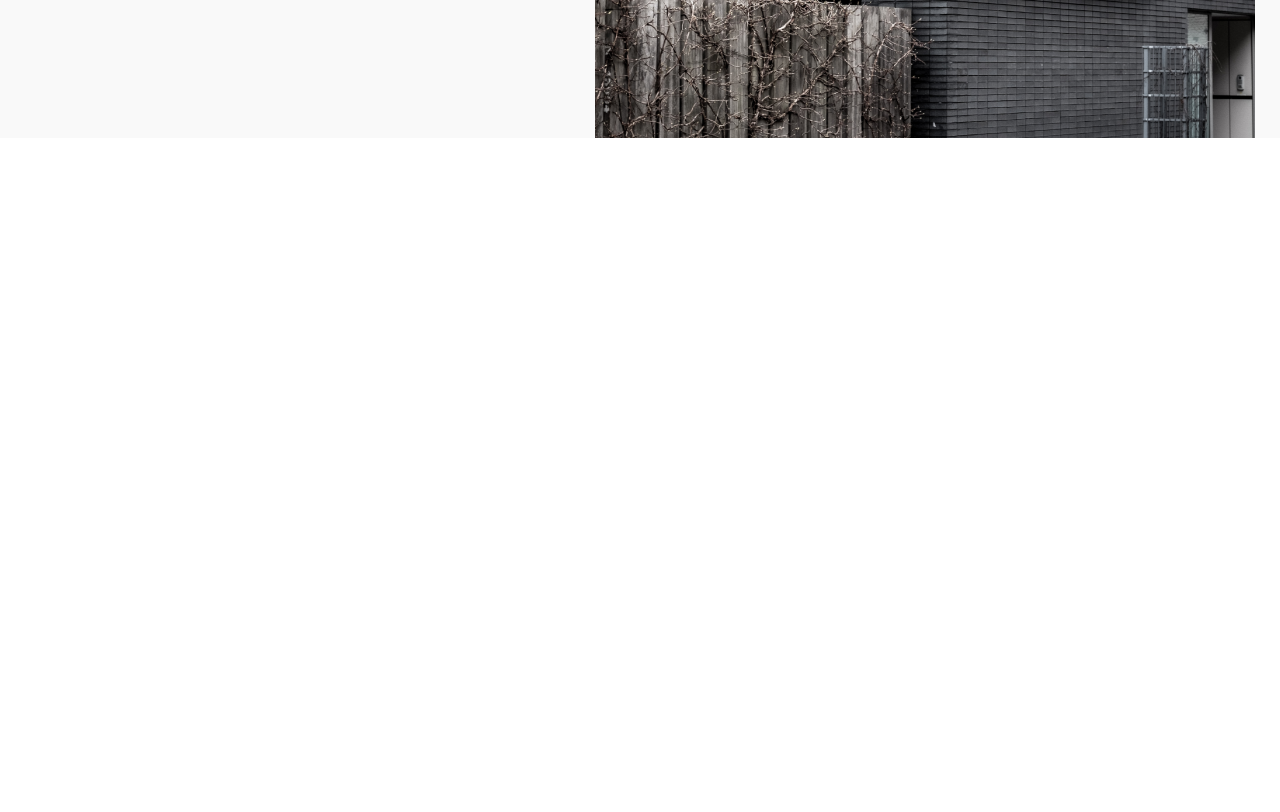
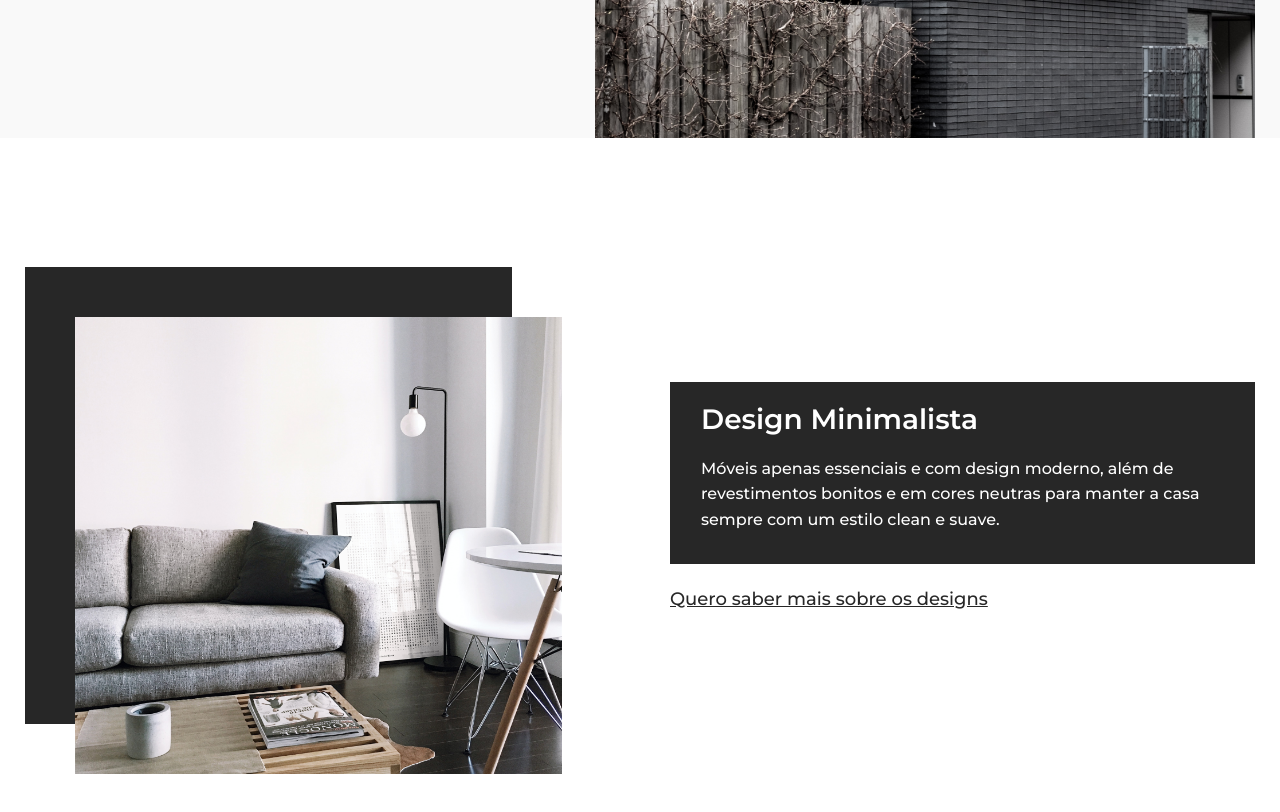
Before and after one commit to Robson-Carvalho/homeyou, a React (Vite) app: page / in a window 1280 px wide. Shown: the part 800-1612 px from the top of the page. Before the commit the page ends 938 px from the top, so only its background shows below. Built offline with nearby package versions, Linux system fonts and the light colour scheme.

Commit message:
:package: section design added

```diff
--- a/src/components/Main/index.jsx
+++ b/src/components/Main/index.jsx
@@ -3,11 +3,15 @@ import {
   Home,
   ContentHome,
   InfoHome,
+  Design,
+  ContentDesign,
+  InfoDesign,
   Gallery,
   Contact,
 } from "./styles";
 
 import imgHome from "../../assets/img1.png";
+import imgDesign from "../../assets/img2.png";
 
 export const Main = () => {
   return (
@@ -33,6 +37,24 @@ export const Main = () => {
           <img src={imgHome} alt="" />
         </ContentHome>
       </Home>
+      <Design>
+        <ContentDesign>
+          <p>
+            <img src={imgDesign} alt="" />
+          </p>
+          <InfoDesign>
+            <div>
+              <h2>Design Minimalista</h2>
+              <span>
+                Móveis apenas essenciais e com design moderno, além de
+                revestimentos bonitos e em cores neutras para manter a casa
+                sempre com um estilo clean e suave.
+              </span>
+            </div>
+            <a href="#">Quero saber mais sobre os designs</a>
+          </InfoDesign>
+        </ContentDesign>
+      </Design>
     </Container>
   );
 };
--- a/src/components/Main/styles.jsx
+++ b/src/components/Main/styles.jsx
@@ -125,6 +125,121 @@ export const InfoHome = styled.div`
   }
 `;
 
+export const Design = styled.section`
+  width: 100%;
+  padding: 129px 24px 132px 24px;
+  background-color: #fff;
+
+  @media (max-width: 1260px) {
+    padding: 40px 24px 42px 24px;
+  }
+`;
+
+export const ContentDesign = styled.div`
+  max-width: 1230px;
+  width: 100%;
+  margin: 0 auto;
+  display: flex;
+  flex-direction: row;
+  align-items: center;
+  justify-content: space-between;
+
+  p {
+    width: 487px;
+    height: 457px;
+    background-color: #272727;
+
+    img {
+      margin: 50px 0 0 50px;
+
+      width: 487px;
+      height: 457px;
+    }
+
+    @media (max-width: 1260px) {
+      display: none;
+    }
+  }
+
+  @media (max-width: 1260px) {
+    justify-content: center;
+  }
+`;
+
+export const InfoDesign = styled.div`
+  display: flex;
+  flex-direction: column;
+  align-items: flex-start;
+  gap: 24px;
+
+  @media (max-width: 1260px) {
+    align-items: center;
+  }
+
+  div {
+    max-width: 585px;
+    width: 100%;
+    height: 182px;
+    padding: 20px 33px 30px 31px;
+
+    background: #272727;
+
+    @media (max-width: 900px) {
+      padding: 16px;
+    }
+
+    h2 {
+      font-family: "Montserrat";
+      font-style: normal;
+      font-weight: 600;
+      font-size: 28px;
+      line-height: 34px;
+      margin-bottom: 20px;
+      color: #fff;
+
+      @media (max-width: 900px) {
+        font-size: 24px;
+        line-height: 29px;
+        margin-bottom: 14px;
+      }
+    }
+
+    span {
+      font-family: "Montserrat";
+      font-style: normal;
+      font-weight: 500;
+      font-size: 16px;
+      line-height: 160%;
+      /* or 26px */
+
+      color: #fff;
+
+      @media (max-width: 900px) {
+        font-size: 14px;
+        line-height: 140%;
+      }
+    }
+  }
+
+  a {
+    font-family: "Montserrat";
+    font-style: normal;
+    font-weight: 500;
+    font-size: 18px;
+    line-height: 22px;
+    /* identical to box height */
+
+    text-decoration-line: underline;
+
+    color: #272727;
+
+    @media (max-width: 900px) {
+      font-size: 14px;
+      line-height: 17px;
+    }
+  }
+`;
+
 export const Gallery = styled.section``;
 
 export const Contact = styled.section``;
```
